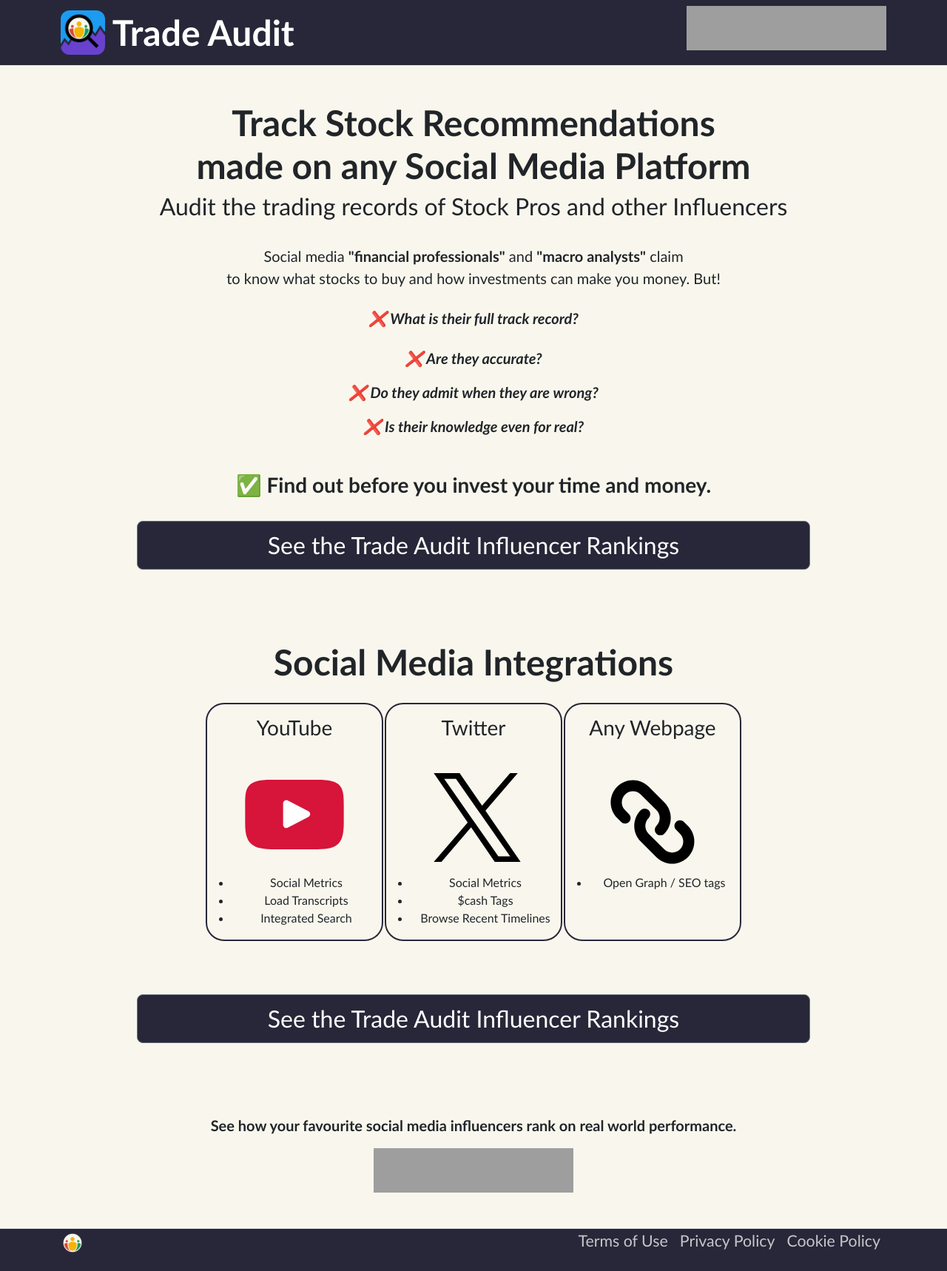
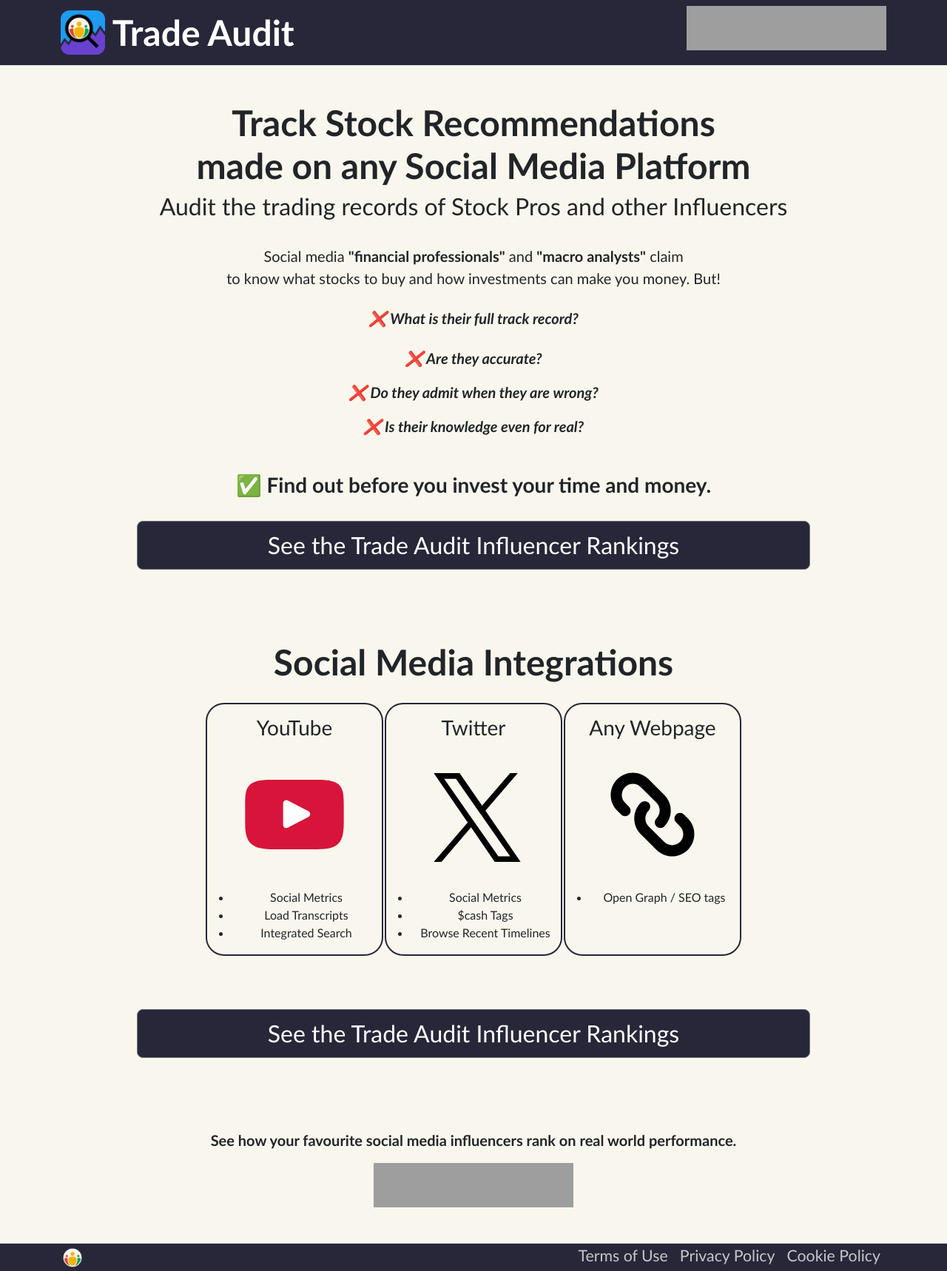
Before and after one commit to stevenrskelton/tradeaudit.app, a Jekyll site: the page built from index.html, in a window 1280 px wide. Shown: the whole page at 74% size. Built offline with Jekyll 4.4.1, drawn with Linux system fonts in a browser that asks for light colours; grey boxes are pictures that could not be loaded.

Commit message:
integrations

```diff
--- a/_includes/integrations.html
+++ b/_includes/integrations.html
@@ -12,7 +12,7 @@
                 class="{{ active_youtube }}"
             >
                 <h3 style="line-height:60px;">YouTube</h3>
-                <div style="height:160px"><img src="/assets/influencer-youtube.svg" style="width:160px;" alt="YouTube"></div>
+                <div style="height:160px;margin-bottom:20px;"><img src="/assets/influencer-youtube.svg" style="width:160px;" alt="YouTube"></div>
                 <ul>
                     <li>Social Metrics</li>
                     <li>Load Transcripts</li>
@@ -24,7 +24,7 @@
                 class="{{ active_x }}"
             >
                 <h3 style="line-height:60px;">Twitter</h3>
-                <div style="height:160px"><img src="/assets/influencer-x.svg" style="width:120px;margin-bottom:20px;margin-left:10px;margin-top:24px;" alt="X"></div>
+                <div style="height:160px;margin-bottom:20px;"><img src="/assets/influencer-x.svg" style="width:120px;margin-bottom:20px;margin-left:10px;margin-top:24px;" alt="X"></div>
                 <ul>
                     <li>Social Metrics</li>
                     <li>$cash Tags</li>
@@ -36,7 +36,7 @@
                 class="{{ active_web }}"
             >
                 <h3 style="line-height:60px;">Any Webpage</h3>
-                <div style="height:160px"><img src="/assets/influencer-web.svg" style="width:180px;" alt="Webpages"></div>
+                <div style="height:160px;margin-bottom:20px;"><img src="/assets/influencer-web.svg" style="width:180px;margin-top:-10px;" alt="Webpages"></div>
                 <ul>
                     <li>Open Graph / SEO tags</li>
                 </ul>
```
